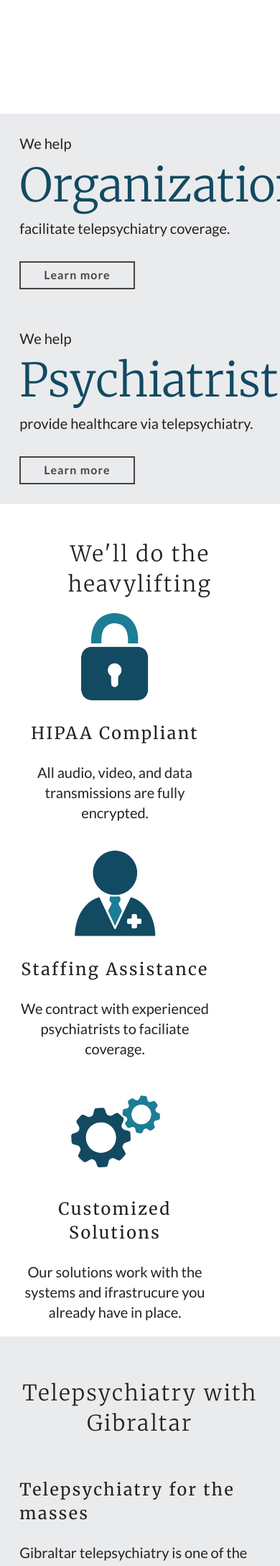
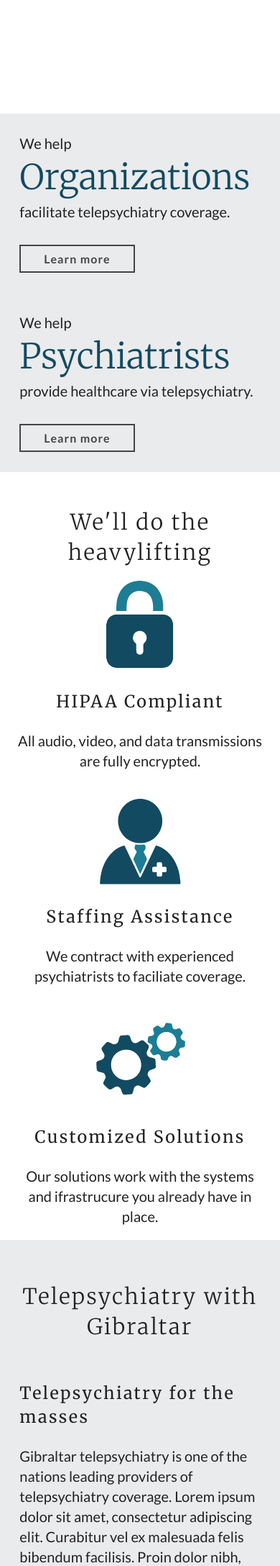
Before and after one commit to camroncade/gibraltartelepsychiatry, a Jekyll site: the page built from index.html, in a window 390 px wide. Shown: the part 448-2624 px from the top of the page at 72% size. Built offline with Jekyll 4.4.1, drawn with Linux system fonts in a browser that asks for light colours.

Commit message:
fixes for width and styling on iphone

```diff
--- a/_sass/pages/_home.scss
+++ b/_sass/pages/_home.scss
@@ -18,6 +18,7 @@
     width: 100%;
     padding: 0;
     margin: 0;
+    overflow-x: hidden;
 }
 
 .option {
@@ -36,6 +37,10 @@
         color: $secondary-color;
         font-family: $serif-font-stack;
         font-weight: 300;
+
+        @media (max-width: 425px) {
+            font-size: 3rem;
+        }
     }
 
     .button-dark {
@@ -62,6 +67,10 @@
         text-align: center;
         padding: 5%;
         min-width: 320px;
+
+        @media (max-width: 600px) {
+            width: 100%;
+        }
     }
 }
 
```
